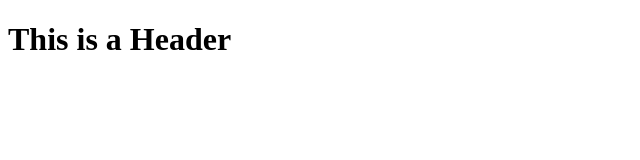
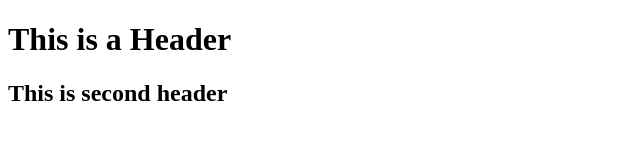
Before and after one commit to kethzigilbert/git-test, a website: page index.html in a window 1280 px wide. Shown: the whole page, without its empty margins (0-640 px from the left). Drawn offline with Linux system fonts and the light colour scheme.

Commit message:
second commit

```diff
--- a/index.html
+++ b/index.html
@@ -4,5 +4,6 @@
 
     <body>
         <h1>This is a Header</h1>
+        <h2>This is second header</h2>
     </body>
 </html>
```
Also changed, not shown: package.json (added, +24 -0 lines), 2 other files.
